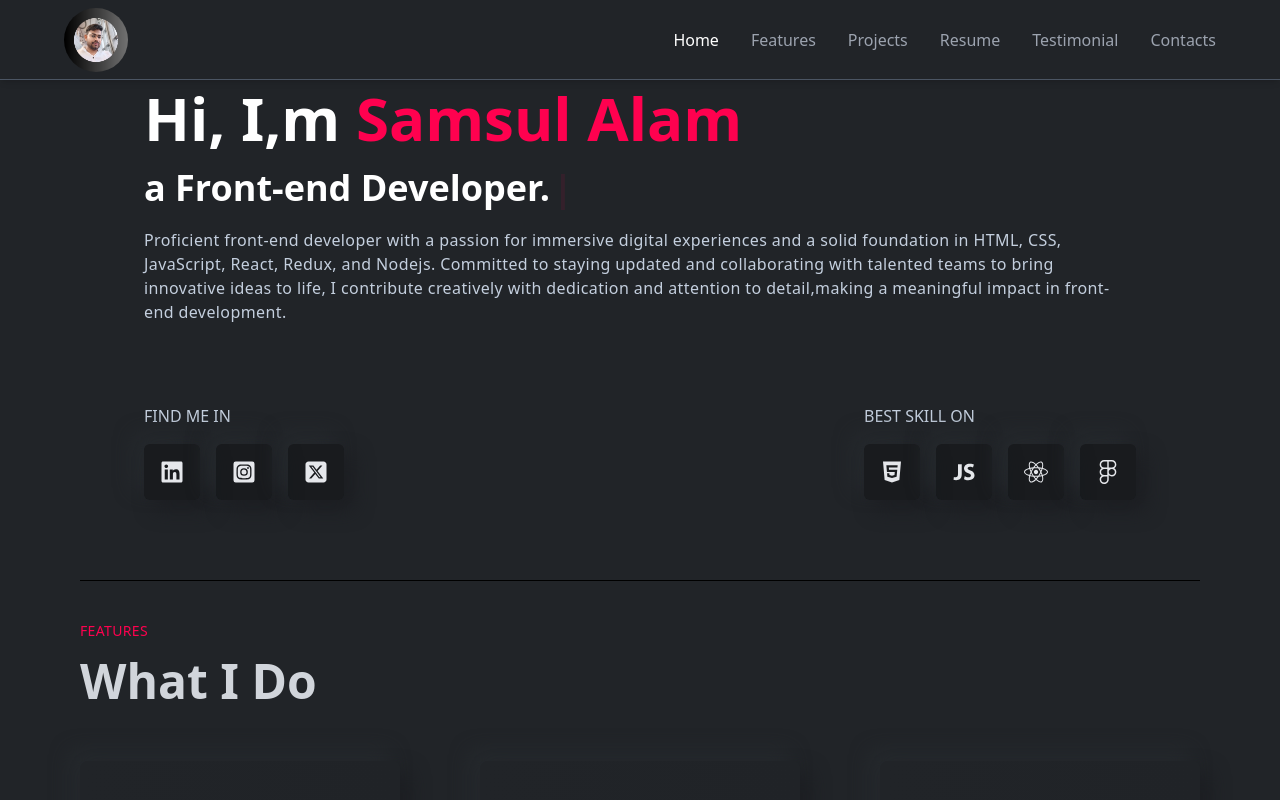
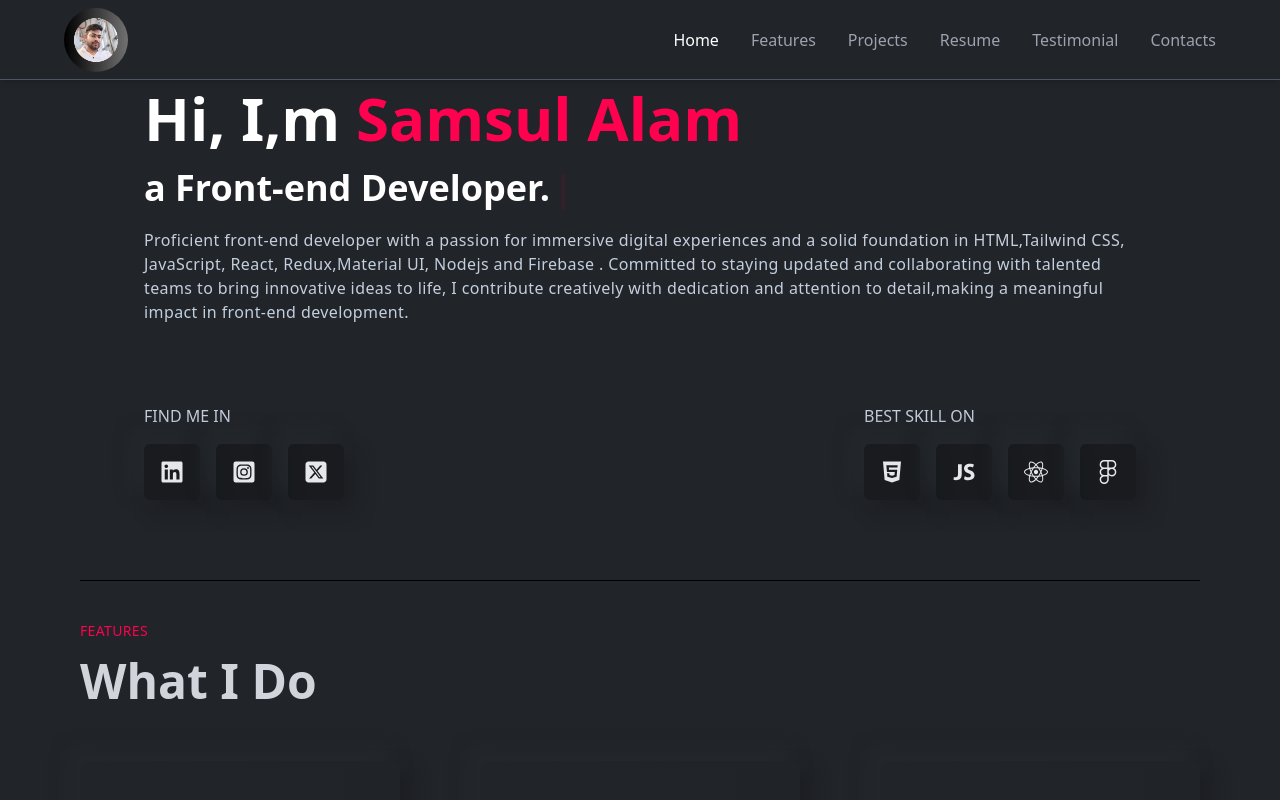
Before and after one commit to Samsul7718/Sam_Portfolio, a React (Vite) app: page / in a window 1280 px wide. Shown: the top 800 px of the page. Built offline with nearby package versions, Linux system fonts and the light colour scheme.

Commit message:
left banner updated

```diff
--- a/src/components/banner/LeftBannar.jsx
+++ b/src/components/banner/LeftBannar.jsx
@@ -38,11 +38,11 @@ const LeftBannar = () => {
         </h2>
         <p className="text-base font-bodyFont leading-6 tracking-wide">
           Proficient front-end developer with a passion for immersive digital
-          experiences and a solid foundation in HTML, CSS, JavaScript, React,
-          Redux, and Nodejs. Committed to staying updated and collaborating with
-          talented teams to bring innovative ideas to life, I contribute
-          creatively with dedication and attention to detail,making a meaningful
-          impact in front-end development.
+          experiences and a solid foundation in HTML,Tailwind CSS, JavaScript,
+          React, Redux,Material UI, Nodejs and Firebase . Committed to staying
+          updated and collaborating with talented teams to bring innovative
+          ideas to life, I contribute creatively with dedication and attention
+          to detail,making a meaningful impact in front-end development.
         </p>
       </div>
       <div className="flex justify-between items-end">
```
